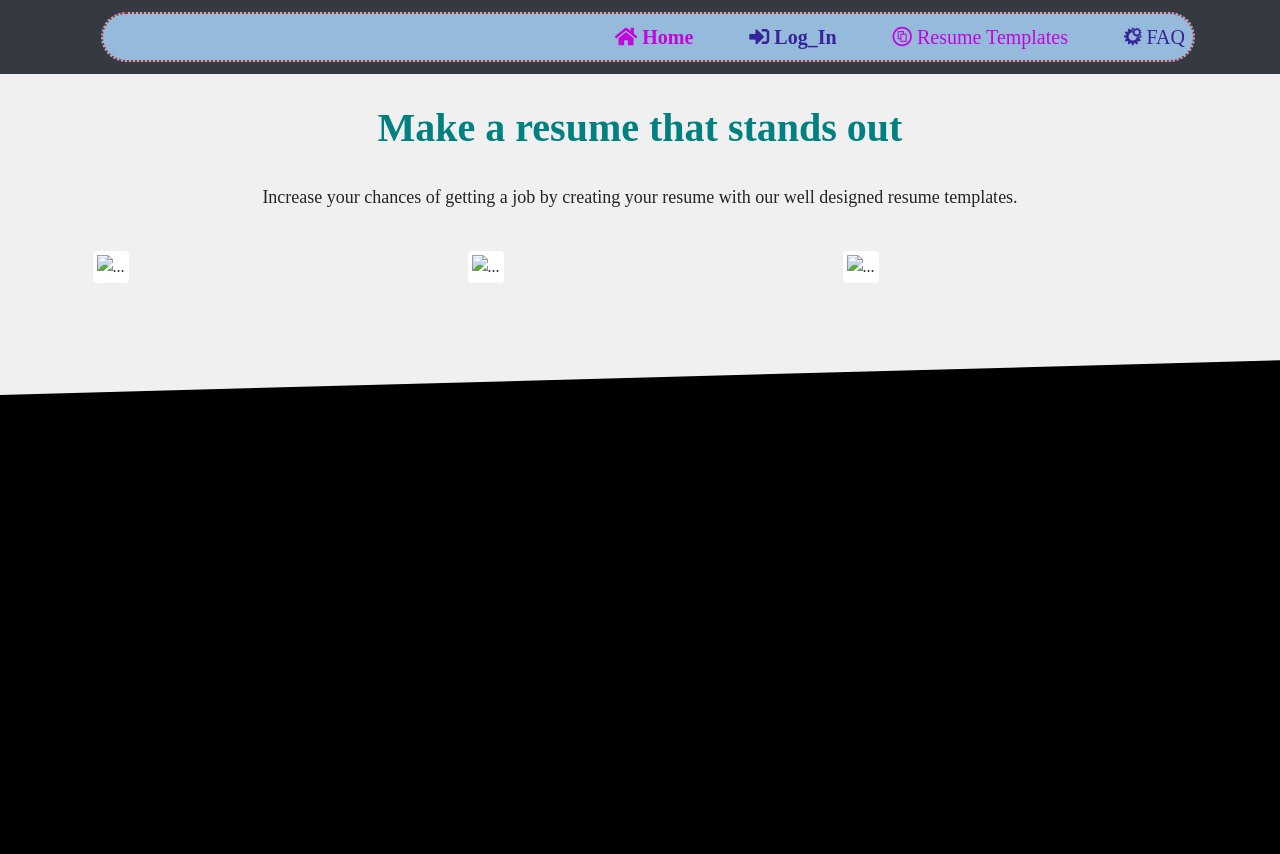
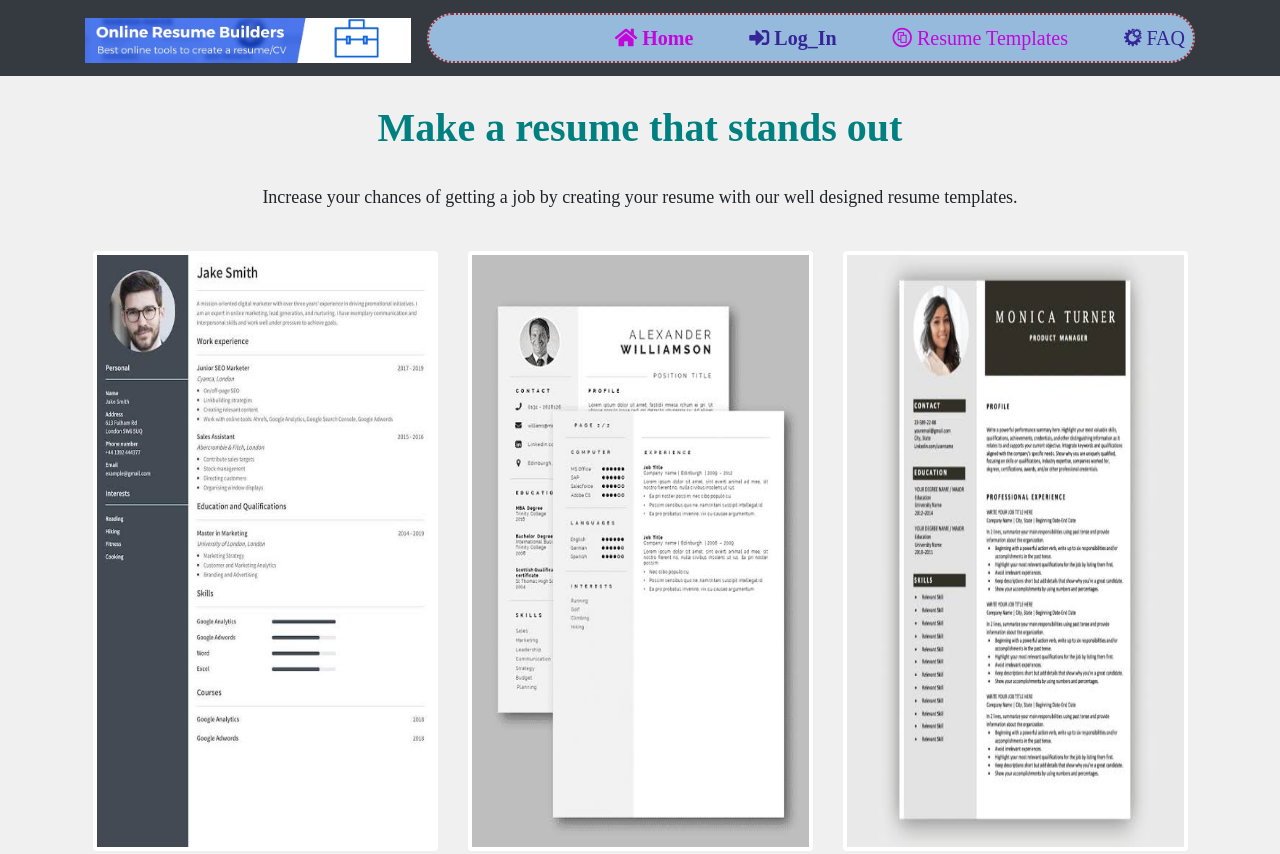
Before and after one commit to Sarath-Kumar-J-800123/ResumeBuilderForBeginnersUsingWebTech, a plain HTML site: page resume_Template.html in a window 1280 px wide. Shown: the top 854 px of the page. Before the commit the page ends 800 px from the top, so only its background shows below. Drawn offline with nearby package versions, Linux system fonts and the light colour scheme; files that its build step writes are made by us from their sources.

Commit message:
Update resume_Template.html

```diff
--- a/resume_Template.html
+++ b/resume_Template.html
@@ -40,7 +40,7 @@
 	crossorigin="anonymous"></script>
 <link rel="stylesheet"
 	href="https://cdn.jsdelivr.net/npm/bootstrap-icons@1.5.0/font/bootstrap-icons.css">
-<link rel="stylesheet" href="css/index.css">
+<link rel="stylesheet" href="index.css">
 <link rel="icon" href="images/R_B_Logo.jpeg" type="image/x-icon">
 <link rel="preconnect" href="https://fonts.googleapis.com">
 <link rel="preconnect" href="https://fonts.gstatic.com" crossorigin>
@@ -54,7 +54,7 @@
 		style="color: #000000;">
 		<div class="container" style="font-size: 20px;">
 			<a class="navbar-brand" href="Admin_Page.html" style="font-size: 32px;"><img
-				src="images/R_B_3.jpeg" alt="" height="45px"></a>
+				src="R_B_3.jpeg" alt="" height="45px"></a>
 			<button class="navbar-toggler" type="button" data-toggle="collapse"
 				data-target="#navbarNav" aria-controls="navbarNav"
 				aria-expanded="false" aria-label="Toggle navigation">
@@ -87,15 +87,15 @@
 			with our well designed resume templates.</p>
 		<div class="row" style="width: 90%; margin: auto;">
 			<div class="col-md-4">
-				<img src="images/Tem_1.jpeg" style="width: 510px; height: 600px;"
+				<img src="Tem_1.jpeg" style="width: 510px; height: 600px;"
 					class="img-thumbnail" alt="...">
 			</div>
 			<div class="col-md-4">
-				<img src="images/Tem_2.jpeg" style="width: 510px; height: 600px;"
+				<img src="Tem_2.jpeg" style="width: 510px; height: 600px;"
 					class="img-thumbnail" style="width:520px;height:600px;" alt="...">
 			</div>
 			<div class="col-md-4">
-				<img src="images/Tem_3.jpeg" style="width: 510px; height: 600px;"
+				<img src="Tem_3.jpeg" style="width: 510px; height: 600px;"
 					class="img-thumbnail" alt="...">
 			</div>
 		</div>
```
